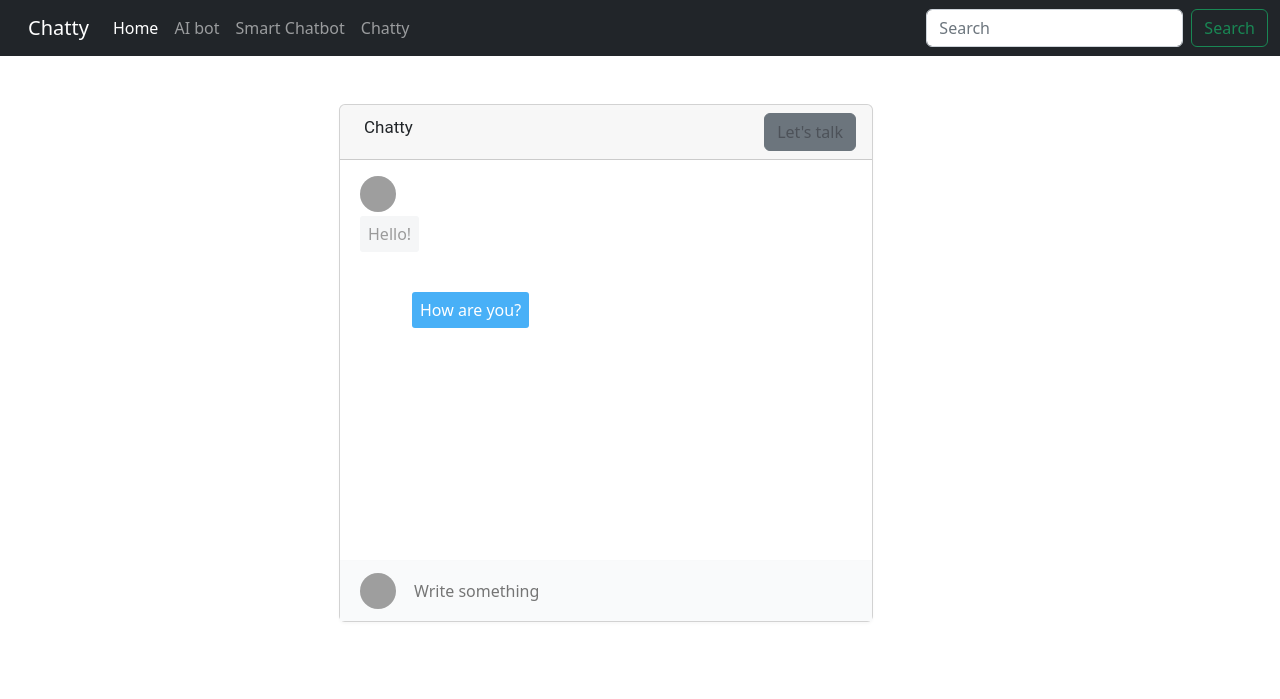
After one commit to RhythmSharma10614346/CA_Python-Project-B9IS123-, a Django app: page /chatty in a window 1280 px wide. The commit adds this page. Shown: the top 699 px of the page. Run offline with Django 4.2, Linux system fonts and the light colour scheme; parts of the project's set-up code (start-up, migrations or seed data) failed here and were passed over; grey boxes are pictures that could not be loaded.

Commit message:
created chatty using python Updated navbar linked chatty.html to views.py added html for chatty as gui

```diff
--- /dev/null
+++ b/chat-bot-web/mysite/website/templates/chatty.html
@@ -0,0 +1,50 @@
+{% extends 'base.html' %}
+
+{% block content %}
+
+<div class="page-content page-container" id="page-content">
+    <div class="padding">
+        <div class="row container d-flex justify-content-center">
+<div class="col-md-6">
+            <div class="card card-bordered">
+              <div class="card-header">
+                <h4 class="card-title"><strong>Chatty</strong></h4>
+                <a class="btn btn-xs btn-secondary" href="#" data-abc="true">Let's talk</a>
+              </div>
+
+
+              <div class="ps-container ps-theme-default ps-active-y" id="chatContent" style="overflow-y: scroll !important; height:400px !important;">
+                <div class="media media-chat">
+                  <img class="avatar" src="https://cdn-icons-png.flaticon.com/512/8649/8649595.png" alt="...">
+                  <div class="media-body">
+                    <p>Hello!</p>
+                    <p class="meta"><time datetime="2022"></time></p>
+                  </div>
+                </div>
+
+                <div class="media media-chat media-chat-reverse">
+                  <div class="media-body">
+                    <p>How are you?</p>
+                    <p class="meta"><time datetime="2022"></time></p>
+                  </div>
+                </div>
+
+              <div class="ps-scrollbar-x-rail" style="left: 0px; bottom: 0px;"><div class="ps-scrollbar-x" tabindex="0" style="left: 0px; width: 0px;"></div></div><div class="ps-scrollbar-y-rail" style="top: 0px; height: 0px; right: 2px;"><div class="ps-scrollbar-y" tabindex="0" style="top: 0px; height: 2px;">
+              </div>
+            </div>
+            </div>
+
+              <div class="publisher bt-1 border-light">
+                <img class="avatar avatar-xs" src="https://cdn-icons-png.flaticon.com/512/8649/8649595.png" alt="...">
+                <input class="publisher-input" type="text" placeholder="Write something" id="messagebox">
+                <a class="publisher-btn" href="#" data-abc="true"><i class="fa fa-smile"></i></a>
+                <a class="publisher-btn text-info" href="#" data-abc="true"><i class="fa fa-paper-plane"></i></a>
+              </div>
+
+             </div>
+          </div>
+          </div>
+          </div>
+          </div>
+
+{% endblock %}
--- a/chat-bot-web/mysite/website/templates/navbar.html
+++ b/chat-bot-web/mysite/website/templates/navbar.html
@@ -18,6 +18,9 @@
           <li class="nav-item">
             <a class="nav-link" href="{% url 'smartchatbot' %}">Smart Chatbot</a>
           </li>
+          <li class="nav-item">
+            <a class="nav-link" href="{% url 'chatty' %}">Chatty</a>
+          </li>
         </ul>
         <form class="d-flex" role="search">
           <input class="form-control me-2" type="search" placeholder="Search" aria-label="Search">
--- a/chat-bot-web/mysite/website/urls.py
+++ b/chat-bot-web/mysite/website/urls.py
@@ -9,5 +9,5 @@ urlpatterns = [
    path("smartchatbot", views.smartchatbot,name='smartchatbot'),
    path("sendmessage",views.sendmessage, name="sendmessage"),
    path("aichatbot", views.aichatbot,name='aichatbot'),
-
+   path("chatty", views.chatty,name='chatty'),
 ]
--- a/chat-bot-web/mysite/website/views.py
+++ b/chat-bot-web/mysite/website/views.py
@@ -5,13 +5,14 @@ from django.shortcuts import render
 
 from chatbot.smartchatbot import response
 
+from chatbot.chatty import response
 
 def index(request):
    return render(request, 'index.html', {})
 
 def about(request):
    return render(request, 'about.html', {})
-
+#created by Tuba
 def smartchatbot(request):
    return render(request, 'smartchatbot.html', {})
 
@@ -20,6 +21,9 @@ def sendmessage(request):
 
    print("test ::::" + str(response(user_message)))
    return JsonResponse({"message":str(response(user_message))}, safe=False)
-
+#created by Kailash
 def aichatbot(request):
    return render(request, 'aichatbot.html', {})
+#created by Rhythm
+def chatty(request):
+   return render(request, 'chatty.html', {})
```
Also changed, not shown: chat-bot-web/mysite/chatbot/chatty.py (added, +54 -0 lines), 1 other file.
